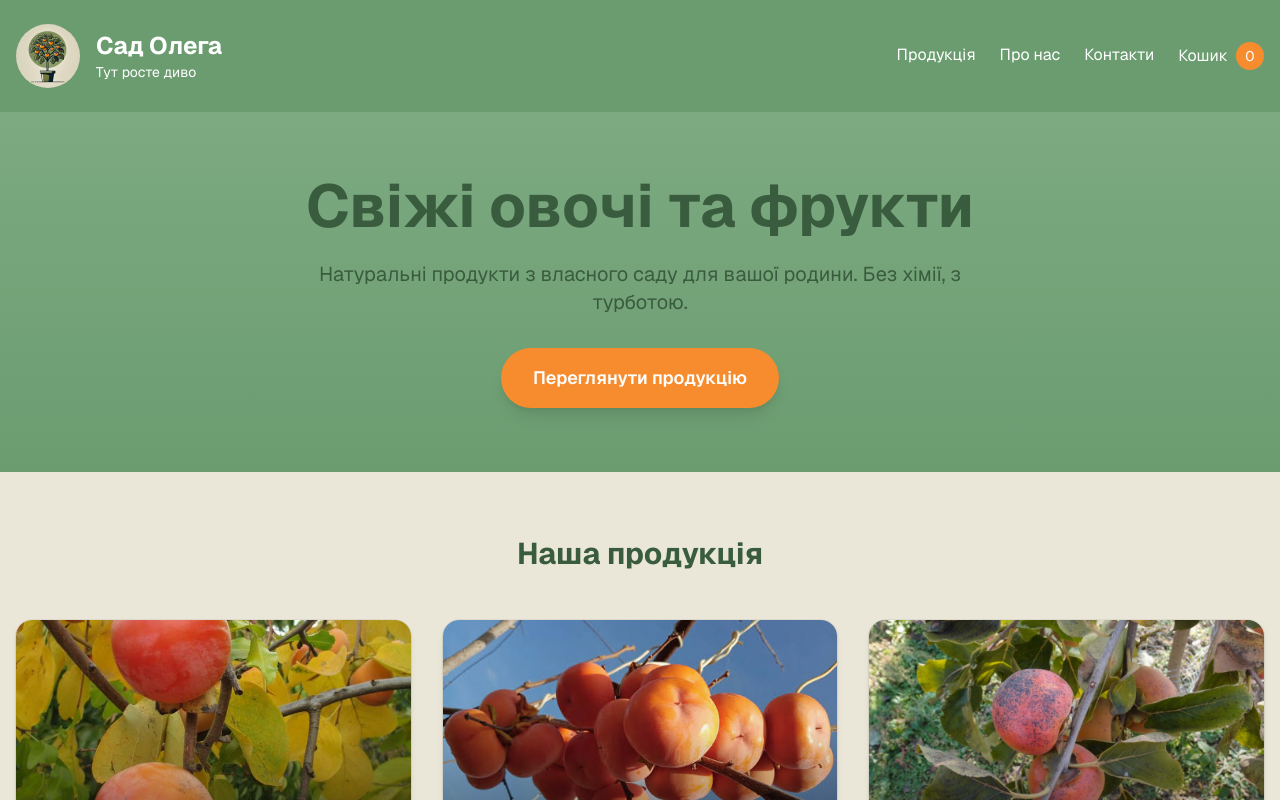
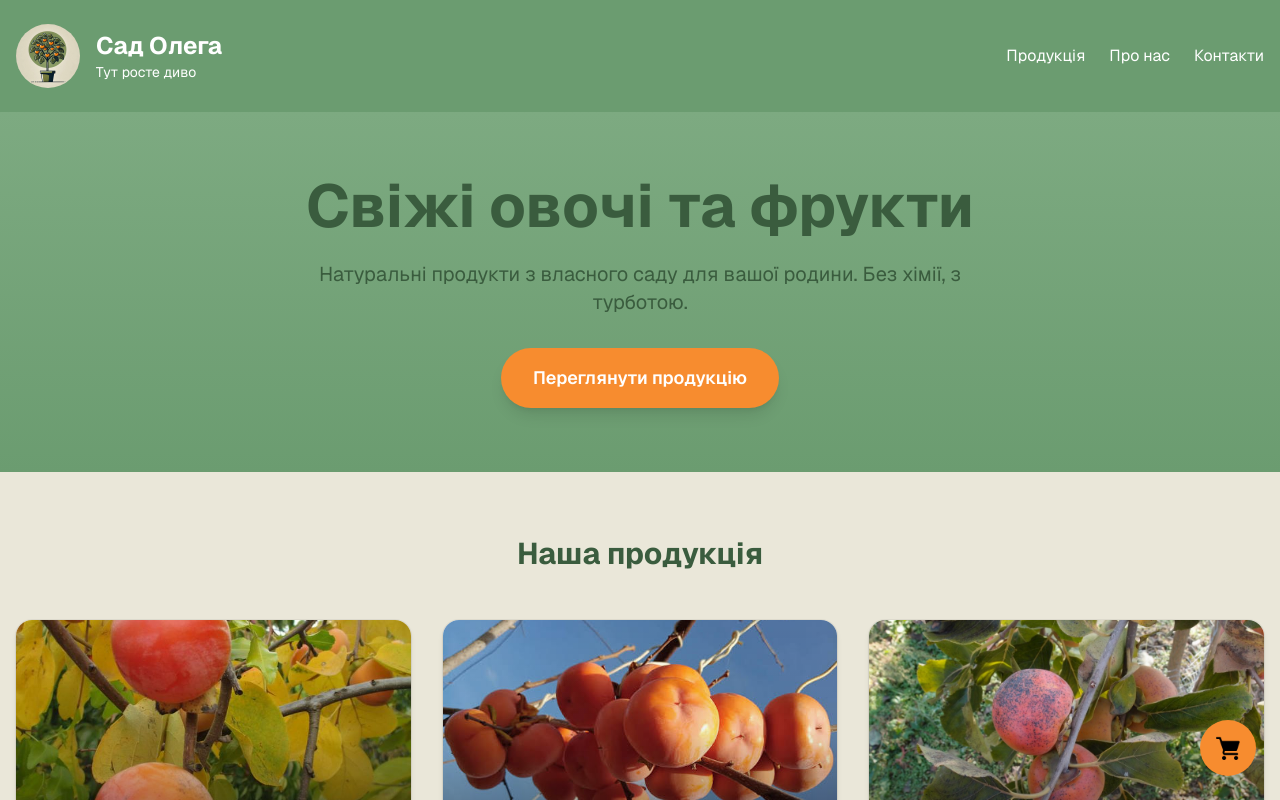
Before and after one commit to AndriiShopiak/grow-miracle, a Next.js app: page / in a window 1280 px wide. Shown: the top 800 px of the page. Built offline with nearby package versions, Linux system fonts and the light colour scheme.

Commit message:
feat: add relative position for cart

```diff
--- a/src/app/layout.tsx
+++ b/src/app/layout.tsx
@@ -2,6 +2,7 @@ import type { Metadata } from "next";
 import { Geist, Geist_Mono } from "next/font/google";
 import "./globals.css";
 import Providers from "./providers";
+import CartLink from "@/components/cart/CartLink";
 
 const geistSans = Geist({
   variable: "--font-geist-sans",
@@ -28,7 +29,10 @@ export default function RootLayout({
       <body
         className={`${geistSans.variable} ${geistMono.variable} antialiased`}
       >
-        <Providers>{children}</Providers>
+        <Providers>
+          {children}
+          <CartLink />
+        </Providers>
       </body>
     </html>
   );
--- a/src/app/page.tsx
+++ b/src/app/page.tsx
@@ -1,6 +1,5 @@
 import Image from "next/image";
 // import Link from "next/link";
-import CartLink from "@/components/cart/CartLink";
 import ProductGrid from "@/components/ProductGrid";
 
 export default function Home() {
@@ -29,7 +28,6 @@ export default function Home() {
               <a href="#products" className="text-white hover:text-light-green transition-colors">Продукція</a>
               <a href="#about" className="text-white hover:text-light-green transition-colors">Про нас</a>
               <a href="#contact" className="text-white hover:text-light-green transition-colors">Контакти</a>
-              <CartLink />
             </nav>
           </div>
         </div>
--- a/src/components/cart/CartLink.tsx
+++ b/src/components/cart/CartLink.tsx
@@ -1,16 +1,34 @@
 "use client";
 
 import Link from "next/link";
+import Image from "next/image";
 import { useCart } from "@/components/cart/CartContext";
 
 export default function CartLink() {
   const { totalItems } = useCart();
   return (
-    <Link href="/cart" className="relative inline-flex items-center gap-2 text-white">
-      <span className="hidden sm:inline">Кошик</span>
-      <span className="inline-flex items-center justify-center w-7 h-7 rounded-full bg-accent text-white text-sm">
-        {totalItems}
-      </span>
+    <Link
+      href="/cart"
+      className="fixed bottom-6 right-6 z-50 bg-accent hover:bg-light-accent text-white p-4 rounded-full shadow-lg transition-all duration-300 hover:scale-110 group"
+      title="Кошик"
+    >
+      <div className="relative">
+        {/* Іконка кошика */}
+        <Image
+          src="/icons/grocery-store.png"
+          alt="Кошик"
+          width={24}
+          height={24}
+          className="w-6 h-6"
+        />
+
+        {/* Лічильник товарів */}
+        {totalItems > 0 && (
+          <span className="absolute -top-2 -right-2 inline-flex items-center justify-center w-6 h-6 rounded-full bg-red-500 text-white text-xs font-bold">
+            {totalItems}
+          </span>
+        )}
+      </div>
     </Link>
   );
 }
```
Also changed, not shown: public/icons/grocery-store.png (added).
